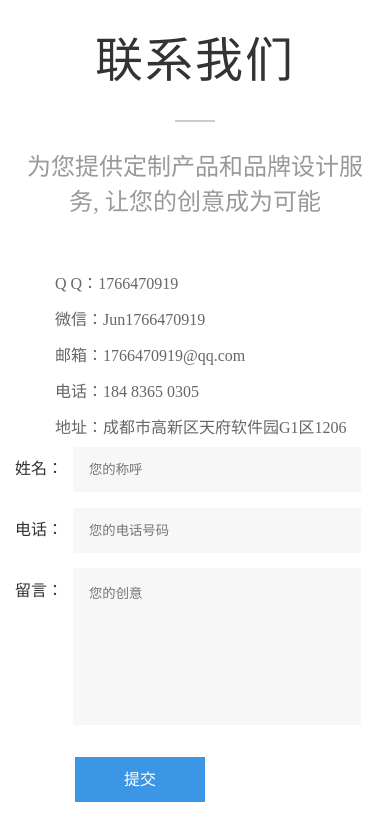
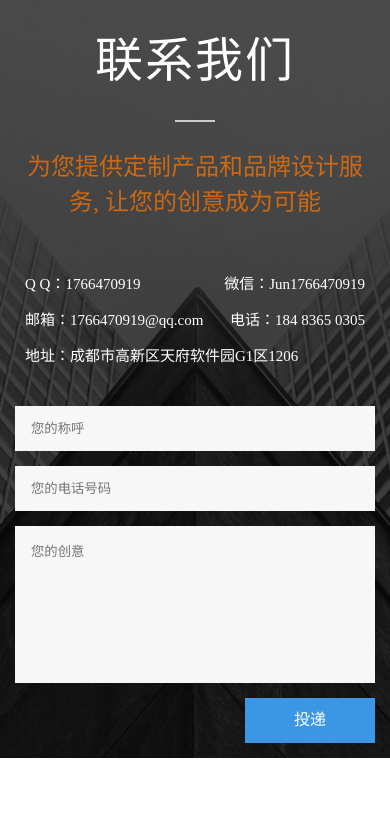
Before and after one commit to symhx/symhx-backstage, a Vue app: page /contact in a window 390 px wide. Shown: the top 840 px of the page. Built offline with nearby package versions, Linux system fonts and the light colour scheme.

Commit message:
新增footer组件

```diff
--- a/src/router.js
+++ b/src/router.js
@@ -23,6 +23,16 @@ const router = new Router({
       path: "/contact",
       name: "contact",
       component: () => import("./views/contact/ContactUS")
+    },
+    {
+      path: "/footer",
+      name: "footer",
+      component: () => import("./views/footer/Footer")
+    },
+    {
+      path: "/preView",
+      name: "preView",
+      component: () => import("./views/PreView")
     }
   ]
 })
--- a/src/utils/config.js
+++ b/src/utils/config.js
@@ -2,7 +2,7 @@ module.exports = {
     appId: 'symhx-official-website',
     name: '苏屿工作室官方网站',
     footerText: 'Copyright © 2020-2021 苏屿网络科技工作室. All Rights Reserved.',
-    whiteList: ['/login', '/reset', '/register', '/form', '/formPreView', '/formView', '/wechatAuth', '/contact'],
+    whiteList: ['/login', '/reset', '/register', '/form', '/formPreView', '/formView', '/preView', '/contact', '/footer'],
     apiPrefix: '/sy',
     devHost: 'http://localhost:9999',
     qaHost: 'https://gateway.symhx.com',
--- /dev/null
+++ b/src/views/PreView.vue
@@ -0,0 +1,21 @@
+<template>
+    <div>
+        <ContactUS></ContactUS>
+        <Footer></Footer>
+    </div>
+</template>
+
+<script>
+    import ContactUS from "./contact/ContactUS";
+    import Footer from "./footer/Footer";
+    export default {
+        name: "PreView",
+        components: {
+            ContactUS, Footer
+        }
+    }
+</script>
+
+<style scoped>
+
+</style>
--- a/src/views/contact/ContactUS.vue
+++ b/src/views/contact/ContactUS.vue
@@ -25,7 +25,7 @@
                 </ul>
             </div>
             <div class="content-right">
-                <form action="">
+                <form>
                     <ul>
                         <li>
                             <span>姓名：</span><input type="text" placeholder="您的称呼">
@@ -37,12 +37,18 @@
                             <span class="message">留言：</span><textarea type="text" style="resize: none" cols="10" rows="10" placeholder="您的创意"></textarea>
                         </li>
                         <li>
-                            <button>提交</button>
+                            <div @click="delivery">投递</div>
                         </li>
                     </ul>
                 </form>
             </div>
         </div>
+        <el-dialog
+                class="contact-tips"
+                width="70%"
+                :visible.sync="visible"
+                center>
+        </el-dialog>
     </div>
 </template>
 
@@ -51,16 +57,33 @@
         name: "ContactUS",
         data() {
             return {
+                // 文本属性
                 contactTitle: '联系我们',
                 contactDesc: '为您提供定制产品和品牌设计服务, 让您的创意成为可能',
+                // 数据对象
                 contentLeft: {
                     qq: '1766470919',
                     wx: 'Jun1766470919',
                     mail: '1766470919@qq.com',
                     phone: '184 8365 0305',
                     address: '成都市高新区天府软件园G1区1206'
-                }
+                },
+                // 状态属性
+                visible: false
             };
+        },
+        mounted() {
+
+        },
+        created() {
+
+        },
+        methods: {
+            delivery() {
+                this.visible = true;
+            }
+        },
+        destroyed() {
         }
     }
 </script>
@@ -120,7 +143,6 @@
     }
     .content-left>ul>li{
         line-height: 36px;
-        min-width: 299px;
     }
     .content-right>form{
         height: 100%;
@@ -160,7 +182,7 @@
         left: -2px;
         font-family: '微软雅黑', '宋体';
     }
-    .content-right>form>ul>li>button{
+    .content-right>form>ul>li>div{
         color: #fff;
         outline: 0;
         border: none;
@@ -199,8 +221,6 @@
     /*=================响应式代码=====================*/
     @media screen and (min-width: 1220px) {
         .contact-wrap {
-            background-color:red;
-
         }
     }
     @media screen and (min-width: 720px) and (max-width:1220px){
@@ -210,33 +230,64 @@
     }
     @media screen and (min-width: 375px) and (max-width:720px) {
         .contact-wrap {
-            background-color: #ffffff;
+            background-image: url("../../assets/mobile-bg-01.jpg");
+            background-size: 100% 100%;
             padding: 0 15px;
+        }
+        .contact-title{
+            color: #fff;
         }
         .contact-content{
             display: inline-block;
             margin-top: 0;
         }
+        .contact-desc{
+            color: #ff7600ba;
+        }
+        .content-left{
+            margin-bottom: 32px;
+        }
         .content-left>ul>li{
-            padding-left: 40px;
+            color: #fff;
         }
         .content-left>ul{
             left: unset;
             width: 100%;
+            display: flex;
+            flex-direction: row;
+            flex-wrap: wrap;
+            justify-content: space-between;
+            font-size: 15px;
+            padding: 0 10px;
         }
         .content-right>form>ul>li{
             width: 100%;
+            position: relative;;
+            line-height: 0;
+        }
+        .content-right>form>ul>li:nth-child(4){
+            display: flex;
+            justify-content: flex-end;
+        }
+        .content-right>form>ul>li>span{
+            display: none;
         }
         .content-right>form>ul>li>input{
-            width: 80%;
-        }
-        .message{
-            float: left;
+            width: 100%;
+            margin-left: 0;
         }
         .content-right>form>ul>li>textarea{
-            width: 80%;
-            left: 10px;
+            width: 100%;
             float: unset;
+            left: 0;
+        }
+        .content-right>form>ul>li>div{
+            left: unset;
+        }
+        .contact-tips{
+            display: flex;
+            align-items: center;
+            justify-content: center;
         }
     }
 
--- /dev/null
+++ b/src/views/footer/Footer.vue
@@ -0,0 +1,76 @@
+<template>
+    <div class="footer-wrap">
+        <div class="footer-qr">
+            <div>
+                <img src="../../assets/qr-img.jpg" width="150" height="150" alt="">
+            </div>
+            <span>{{qrDesc}}</span>
+        </div>
+        <div class="footer-content">
+            {{copyright}}
+        </div>
+        <div class="mobile-footer-content">
+            <p>Copyright © 2021-2021</p>
+            <p>symhx.com All rights reserved.</p>
+            <p>苏屿 版权所有</p>
+        </div>
+    </div>
+</template>
+
+<script>
+    export default {
+        name: "Footer",
+        data() {
+            return {
+                year: 0,
+                copyright: '',
+                qrDesc: '长按识别或截图保存'
+            }
+        },
+        mounted() {
+            this.year = new Date().getFullYear();
+            this.copyright = 'Copyright © 2021-' + this.year + ' symhx.com All rights reserved.'
+        },
+        created() {
+
+        },
+        methods: {},
+        destroyed() {
+        }
+    }
+</script>
+
+<style scoped>
+    .footer-wrap {
+        width: 100%;
+        background: #101010;;
+        color: #999;
+        font-family: '微软雅黑','宋体';
+        padding: 80px 15px 30px;
+    }
+    .footer-qr{
+        margin-bottom: 12px;
+    }
+    .footer-content{
+        font-size: 14px;
+    }
+    .mobile-footer-content>p{
+        margin: 0;
+        font-size: 14px;
+    }
+    /*=================响应式代码=====================*/
+    @media screen and (min-width: 1220px) {
+        .footer-wrap {
+        }
+        .mobile-footer-content{
+            display: none;
+        }
+    }
+    @media screen and (min-width: 0px) and (max-width:1220px) {
+        .footer-wrap {
+        }
+        .footer-content {
+            display: none;
+        }
+    }
+</style>
```
Also changed, not shown: src/assets/mobile-bg-01.jpg (added), src/assets/qr-img.jpg (added).
